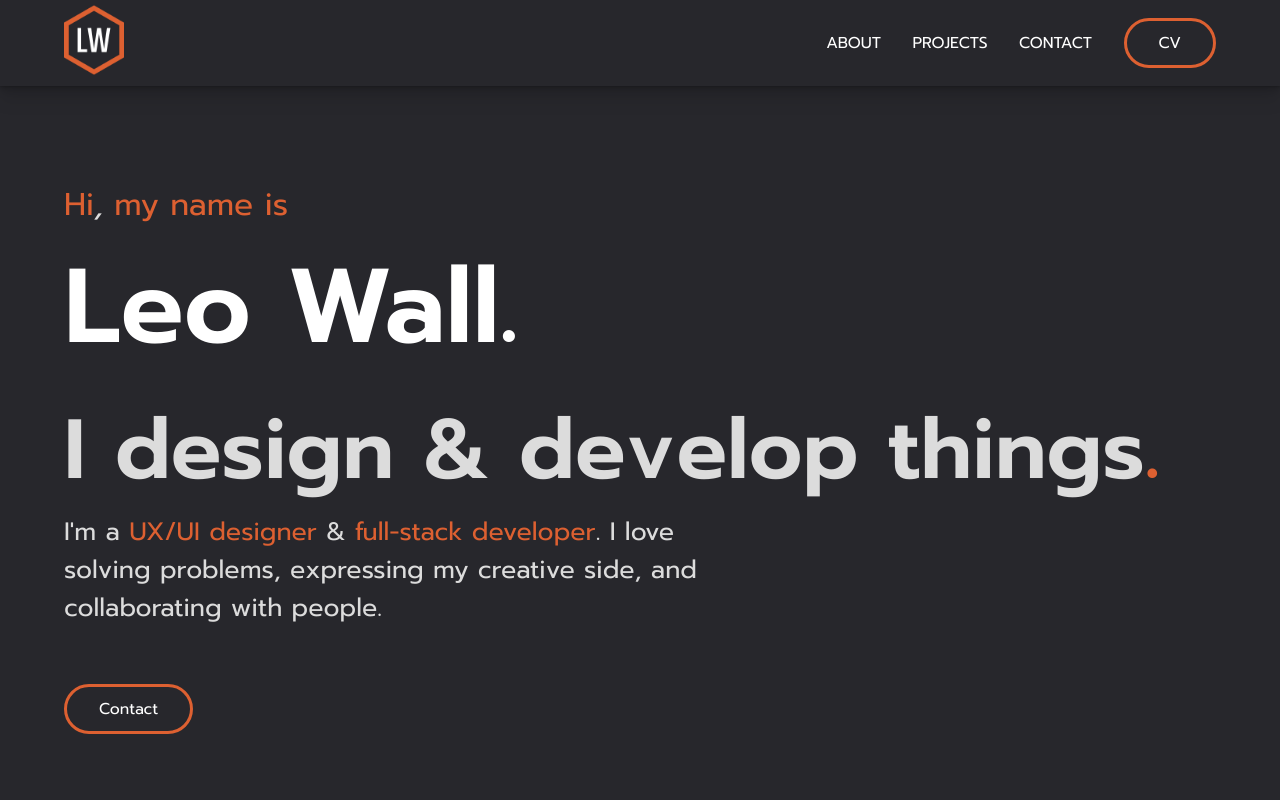
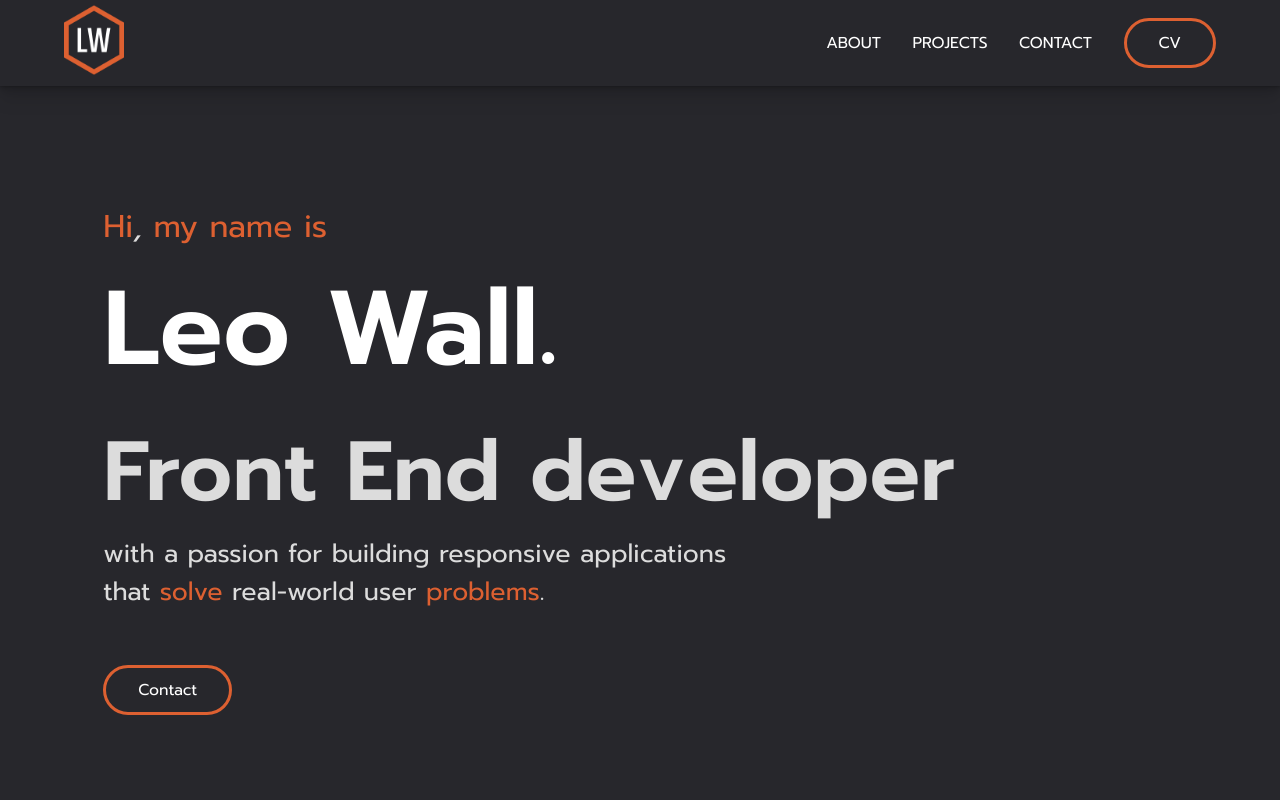
Before and after one commit to leoarthurwall/My-Portfolio, a React (Create React App) app: page / in a window 1280 px wide. Shown: the top 800 px of the page. Built offline with nearby package versions, Linux system fonts and the light colour scheme; a web font is replaced by a local one.

Commit message:
updated the infro to state frontend dev

```diff
--- a/src/Components/Introduction/Introduction.js
+++ b/src/Components/Introduction/Introduction.js
@@ -9,8 +9,8 @@ function Introduction() {
             <div className='intro-main-text'>
               <p className='intro-main-text-hi'>Hi<em>,</em> my name is</p>
               <h1 className='intro-main-text-name'>Leo Wall.</h1>
-              <h2 className='intro-main-text-role'>I design & develop things<em>.</em></h2>
-              <p className='intro-main-text-summary'> I'm a <em>UX/UI designer</em> & <em>full-stack developer</em>. I love solving problems, expressing my creative side, and collaborating with people.</p>
+              <h2 className='intro-main-text-role'>Front End developer</h2>
+              <p className='intro-main-text-summary'> with a passion for building responsive applications that <em>solve</em> real-world user <em>problems</em>.</p>
               <LinkButton hrefProp={`mailto:leowall93@gmail.com`} bodyProp={"Contact"}/>
             </div>
 
```
